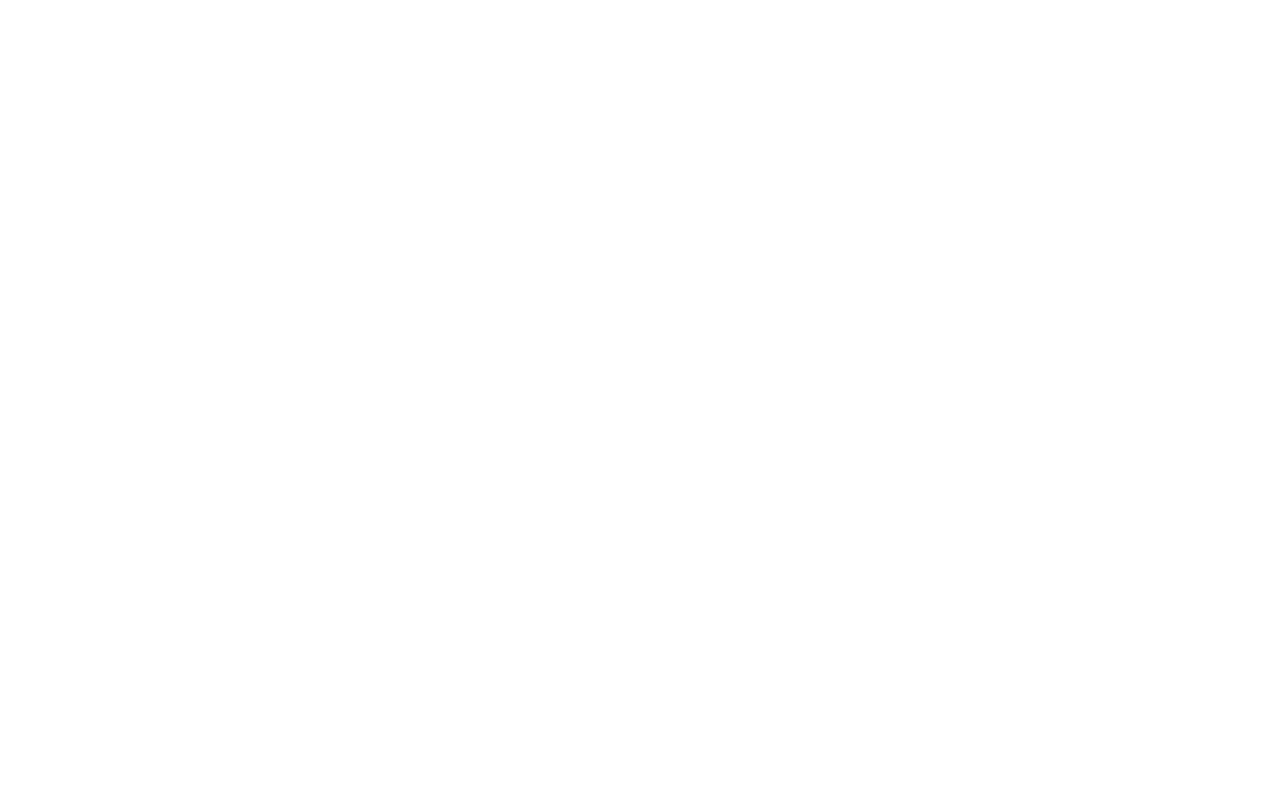
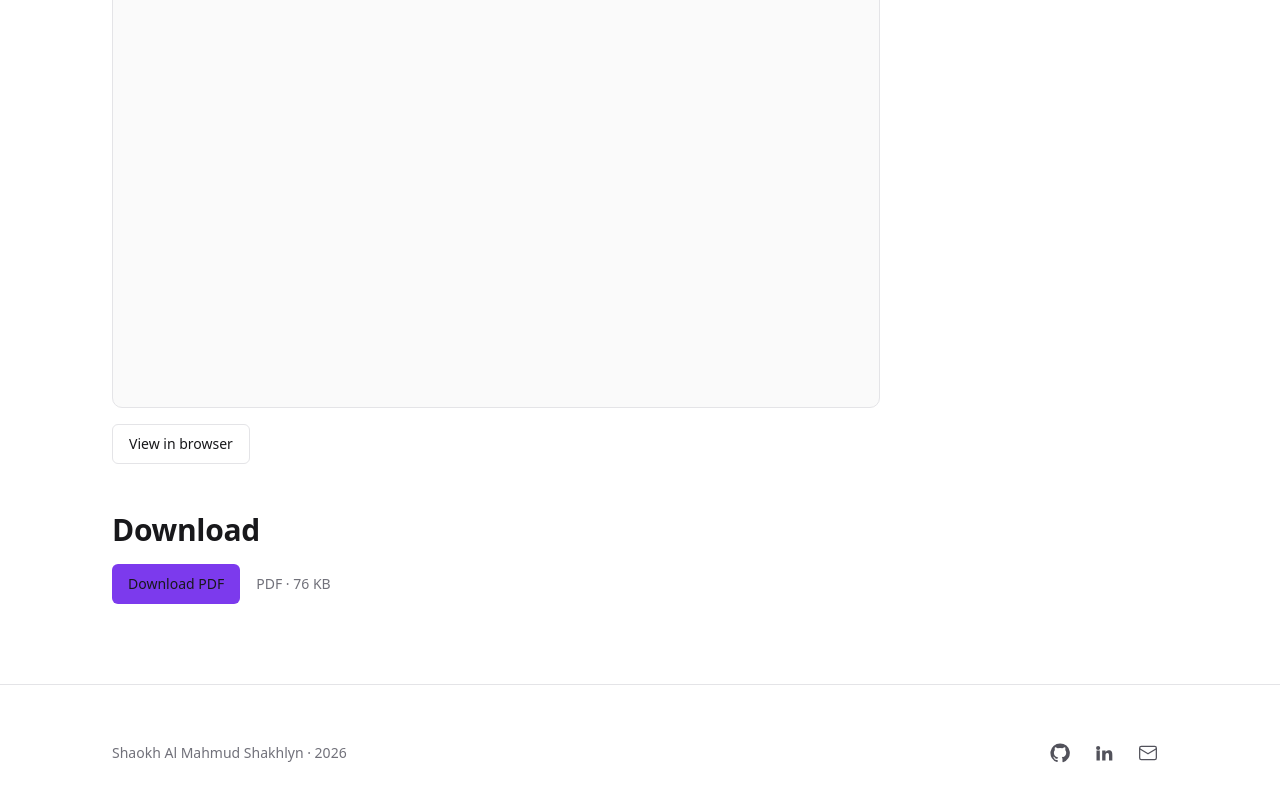
Before and after one commit to Shakhlyn/portfolio-shakhlyn, a React (Vite) app: page /resume in a window 1280 px wide. Shown: the part 966-1766 px from the top of the page. Before the commit the page ends 800 px from the top, so only its background shows below. Built offline with nearby package versions, Linux system fonts and the light colour scheme.

Commit message:
feat(resume): compose the resume page from the viewer and download sections

```diff
--- a/src/pages/ResumePage.tsx
+++ b/src/pages/ResumePage.tsx
@@ -1,15 +1,38 @@
 import type { ReactElement } from 'react';
 
+import { ResumeDownloadLink } from '@/components/sections/ResumeDownloadLink';
+import { ResumeViewer } from '@/components/sections/ResumeViewer';
 import { Container } from '@/components/ui/Container';
 
-/** Stub for /resume. ResumeViewer and ResumeDownloadLink are E12. */
+/**
+ * The resume route (docs/2-architecture.md §3, §8).
+ *
+ * Heading order is `h1: Resume` → `h2: View` → `h2: Download`, fixed by §8's
+ * resume page plan. View precedes Download even though Download is the smaller
+ * commitment: a visitor who can see the document decides whether they want the
+ * file.
+ *
+ * `tabIndex={-1}` on the `h1` is what `useRouteFocus` moves focus to on route
+ * change (E03) — it is load-bearing, not decoration.
+ *
+ * No motion. The content arrives with the route transition (animation 5), and
+ * the closed-list rule in docs/4-interaction-design.md §8 gives anything unnamed
+ * animation 2 with no child orchestration. `ProjectPage` and its sections are
+ * the precedent and carry no `whileInView` either; adding a scroll reveal to a
+ * route whose content is entirely above the fold would fight the transition that
+ * just ran.
+ */
 export const ResumePage = (): ReactElement => (
-  <Container as="section" className="py-16">
+  <Container as="section" className="space-y-12 py-16 md:py-20">
     <h1
       tabIndex={-1}
       className="text-h1 text-fg focus-visible:outline-none md:text-h1-md"
     >
       Resume
     </h1>
+
+    <ResumeViewer />
+
+    <ResumeDownloadLink />
   </Container>
 );
```
